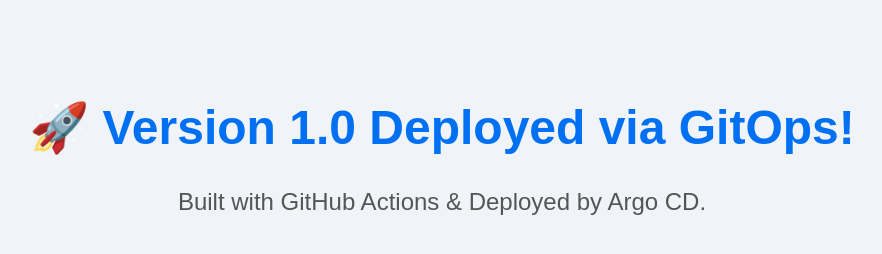
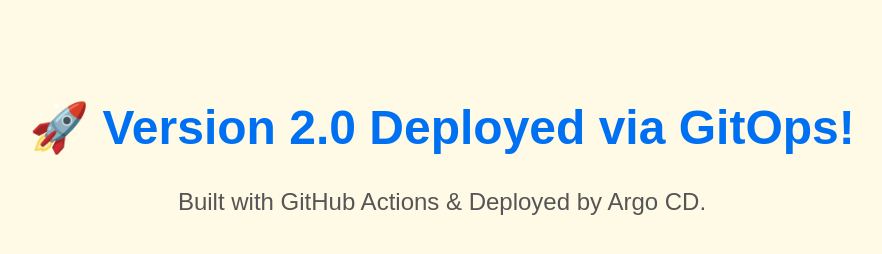
Before and after one commit to Ositau/k8s-demo-app, a plain HTML site: page index.html in a window 1280 px wide. Shown: the whole page, without its empty margins (198-1080 px from the left). Drawn offline with Linux system fonts and the light colour scheme.

Commit message:
Update version text and background color in index.html

```diff
--- a/index.html
+++ b/index.html
@@ -3,13 +3,13 @@
 <head>
     <title>My GitOps App</title>
     <style>
-        body { font-family: sans-serif; text-align: center; margin-top: 100px; background-color: #f0f4f8; }
+        body { font-family: sans-serif; text-align: center; margin-top: 100px; background-color: #fffae6; }
         h1 { color: #0070f3; font-size: 3rem; }
         p { color: #555; font-size: 1.5rem; }
     </style>
 </head>
 <body>
-    <h1>🚀 Version 1.0 Deployed via GitOps!</h1>
+    <h1>🚀 Version 2.0 Deployed via GitOps!</h1>
     <p>Built with GitHub Actions & Deployed by Argo CD.</p>
 </body>
 </html>
```
